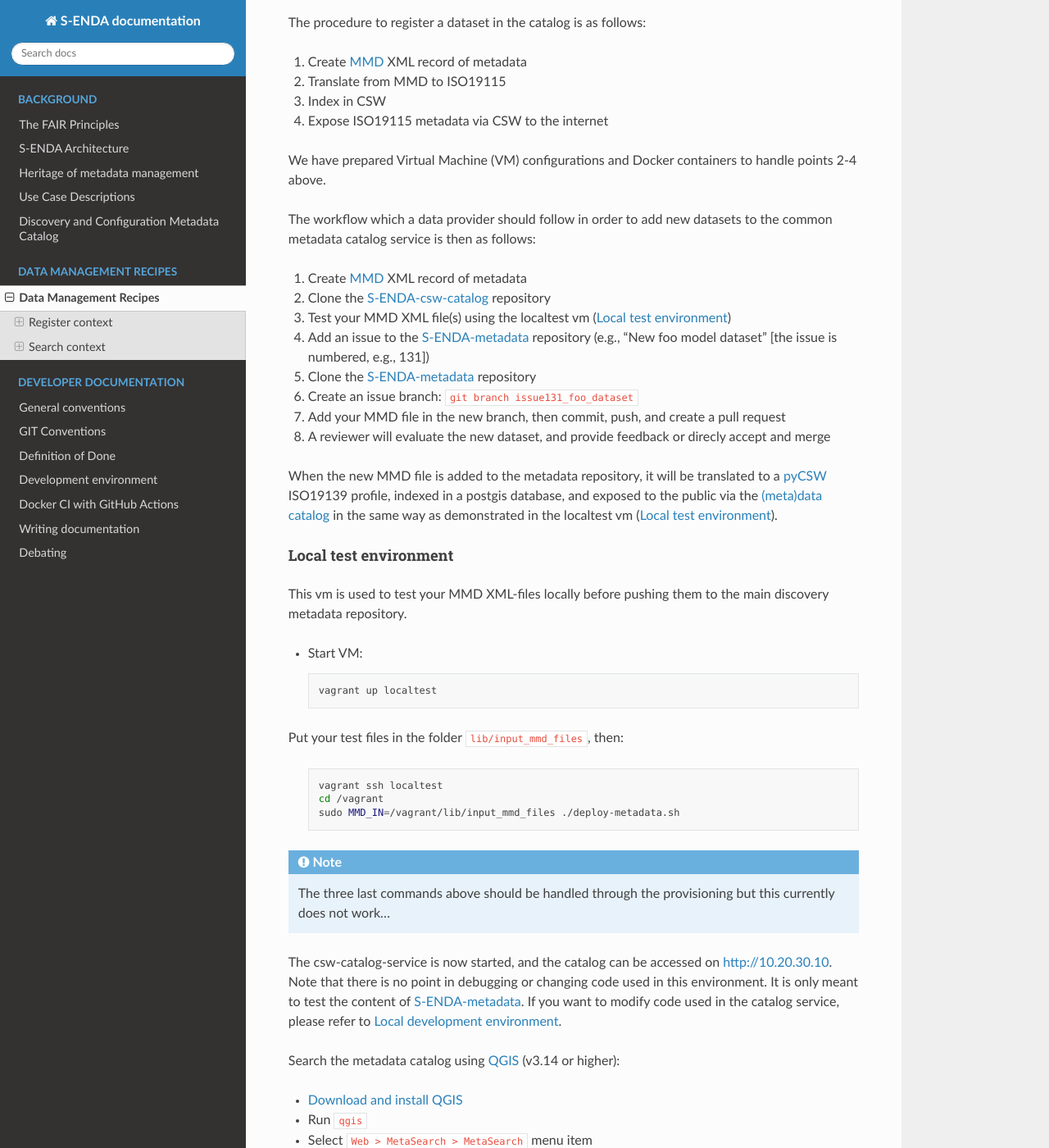
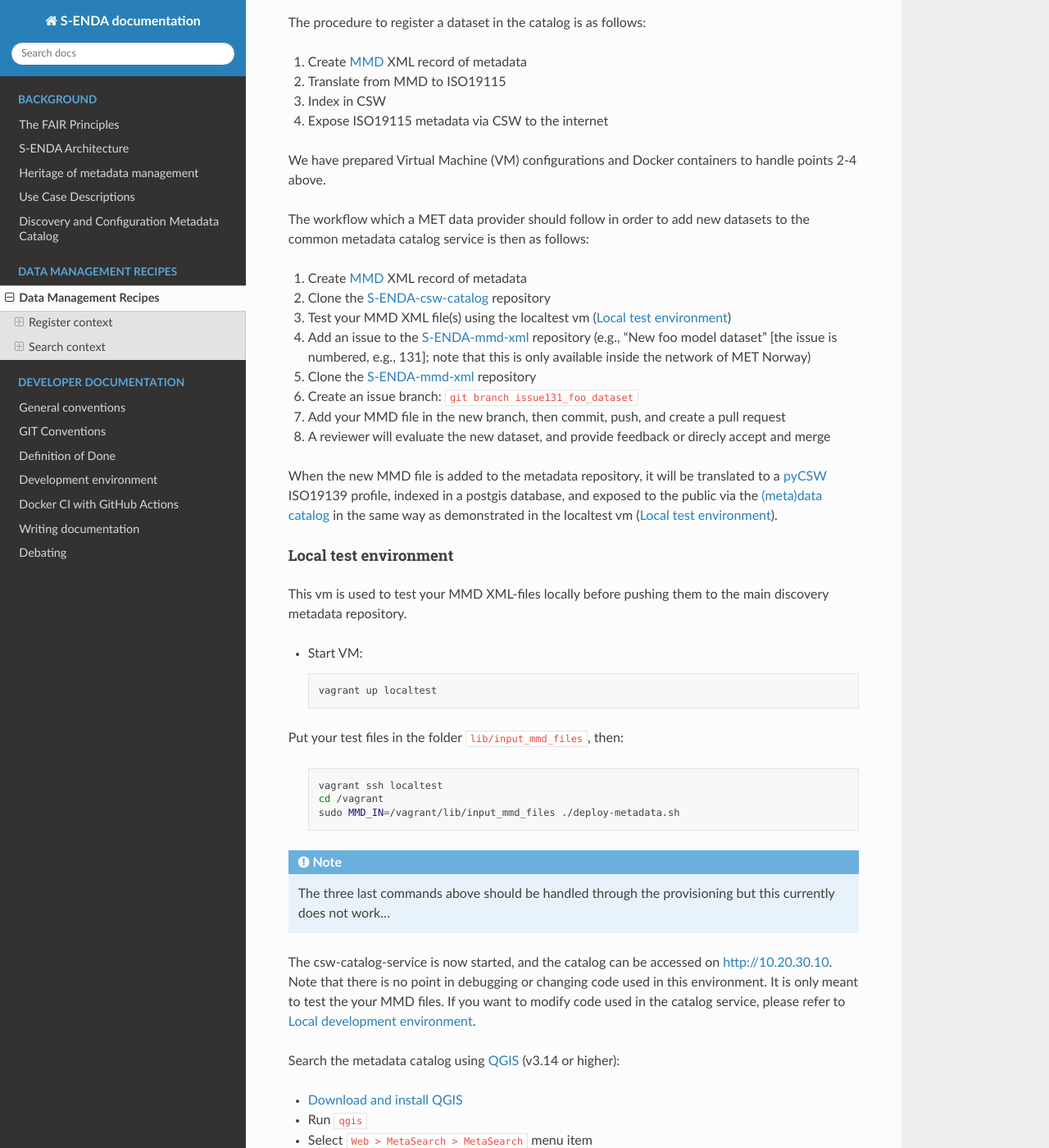
Before and after one commit to metno/S-ENDA-documentation, a Sphinx documentation site: the page built from source/dm_recipes.rst, in a window 1280 px wide and 1400 px high, scrolled down 1356 px. Shown: the whole window at 82% size. Built offline with Sphinx 7.4.7 and the Read the Docs theme 2.0.0, drawn with Linux system fonts in a browser that asks for light colours.

Commit message:
https://github.com/metno/S-ENDA-metadata/issues/2: updated docs to point to the new metadata repoo

```diff
--- a/source/dm_recipes.rst
+++ b/source/dm_recipes.rst
@@ -55,13 +55,13 @@ We have prepared Virtual Machine (VM) configurations and Docker containers to ha
 ..
   Note to reviewers: Please consider if this makes sense, and can be done now
 
-The workflow which a data provider should follow in order to add new datasets to the common metadata catalog service is then as follows:
+The workflow which a MET data provider should follow in order to add new datasets to the common metadata catalog service is then as follows:
 
 #. Create `MMD <https://htmlpreview.github.io/?https://github.com/metno/mmd/blob/master/doc/mmd-specification.html>`_ XML record of metadata
 #. Clone the `S-ENDA-csw-catalog <https://github.com/metno/S-ENDA-csw-catalog-service>`_ repository
 #. Test your MMD XML file(s) using the localtest vm (:ref:`local-test-env`)
-#. Add an issue to the `S-ENDA-metadata <https://github.com/metno/S-ENDA-metadata>`_ repository (e.g., "New foo model dataset" [the issue is numbered, e.g., 131])
-#. Clone the `S-ENDA-metadata <https://github.com/metno/S-ENDA-metadata>`_ repository
+#. Add an issue to the `S-ENDA-mmd-xml <https://gitlab.met.no/mmd/s-enda-mmd-xml>`_ repository (e.g., "New foo model dataset" [the issue is numbered, e.g., 131]; note that this is only available inside the network of MET Norway)
+#. Clone the `S-ENDA-mmd-xml <https://gitlab.met.no/mmd/s-enda-mmd-xml>`_ repository
 #. Create an issue branch: ``git branch issue131_foo_dataset``
 #. Add your MMD file in the new branch, then commit, push, and create a pull request
 #. A reviewer will evaluate the new dataset, and provide feedback or direcly accept and merge
@@ -110,7 +110,7 @@ Put your test files in the folder ``lib/input_mmd_files``, then:
     \dt
     select * from records;
 
-The csw-catalog-service is now started, and the catalog can be accessed on `<http://10.20.30.10>`_. Note that there is no point in debugging or changing code used in this environment. It is only meant to test the content of `S-ENDA-metadata <https://github.com/metno/S-ENDA-metadata>`_. If you want to modify code used in the catalog service, please refer to :ref:`local-developmen-env`.
+The csw-catalog-service is now started, and the catalog can be accessed on `<http://10.20.30.10>`_. Note that there is no point in debugging or changing code used in this environment. It is only meant to test the your MMD files. If you want to modify code used in the catalog service, please refer to :ref:`local-developmen-env`.
 
 Search the metadata catalog using `QGIS <https://qgis.org/en/site/>`_ (v3.14 or higher):
 
```
